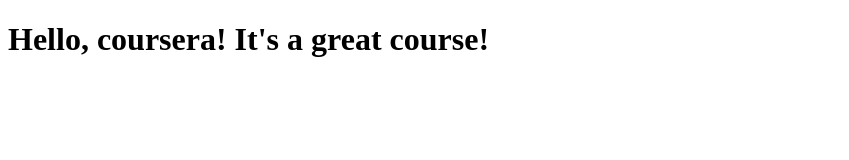
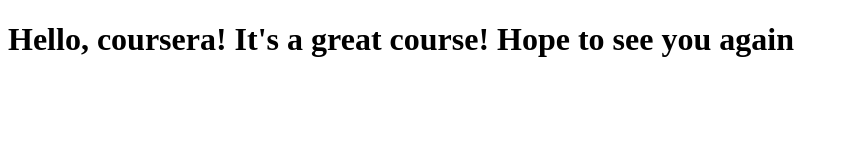
Before and after one commit to mrabcyr/coursera-test, a plain HTML site: page index.html in a window 1280 px wide. Shown: the whole page, without its empty margins (0-849 px from the left). Drawn offline with Linux system fonts and the light colour scheme.

Commit message:
index.html

```diff
--- a/index.html
+++ b/index.html
@@ -6,6 +6,6 @@
     <title>Hello Coursera</title>
 </head>
 <body>
-    <h1 class="hello-coursera">Hello, coursera! It's a great course!</h1>
+    <h1 class="hello-coursera">Hello, coursera! It's a great course! Hope to see you again</h1>
 </body>
 </html>
```
